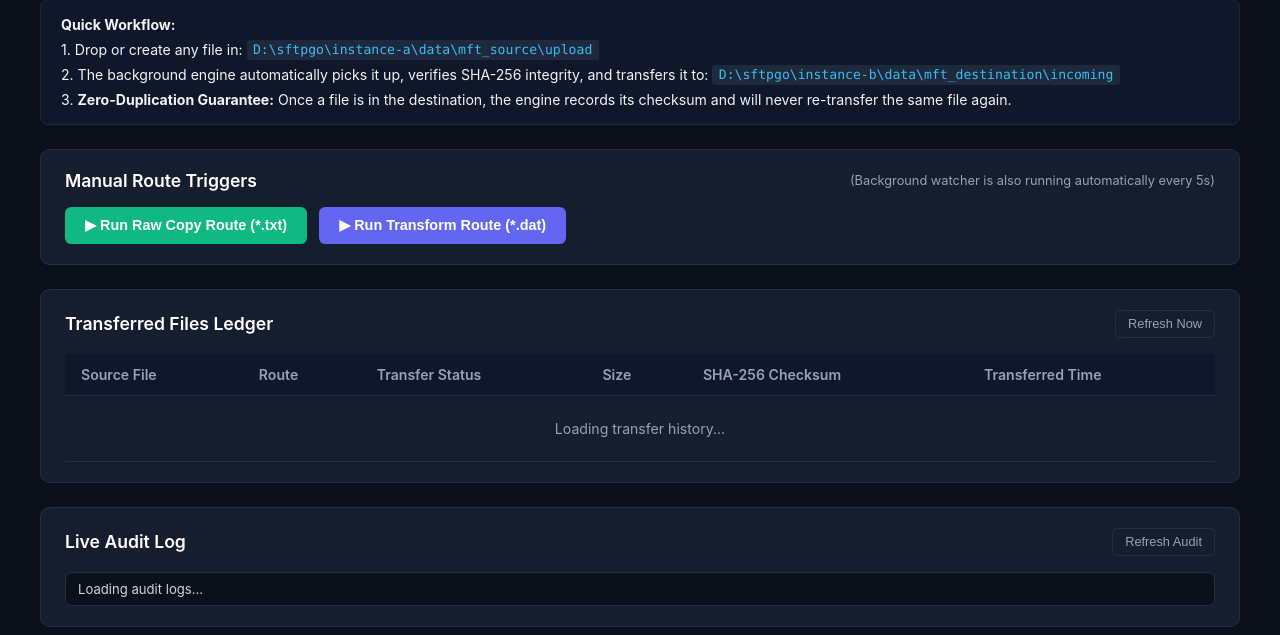
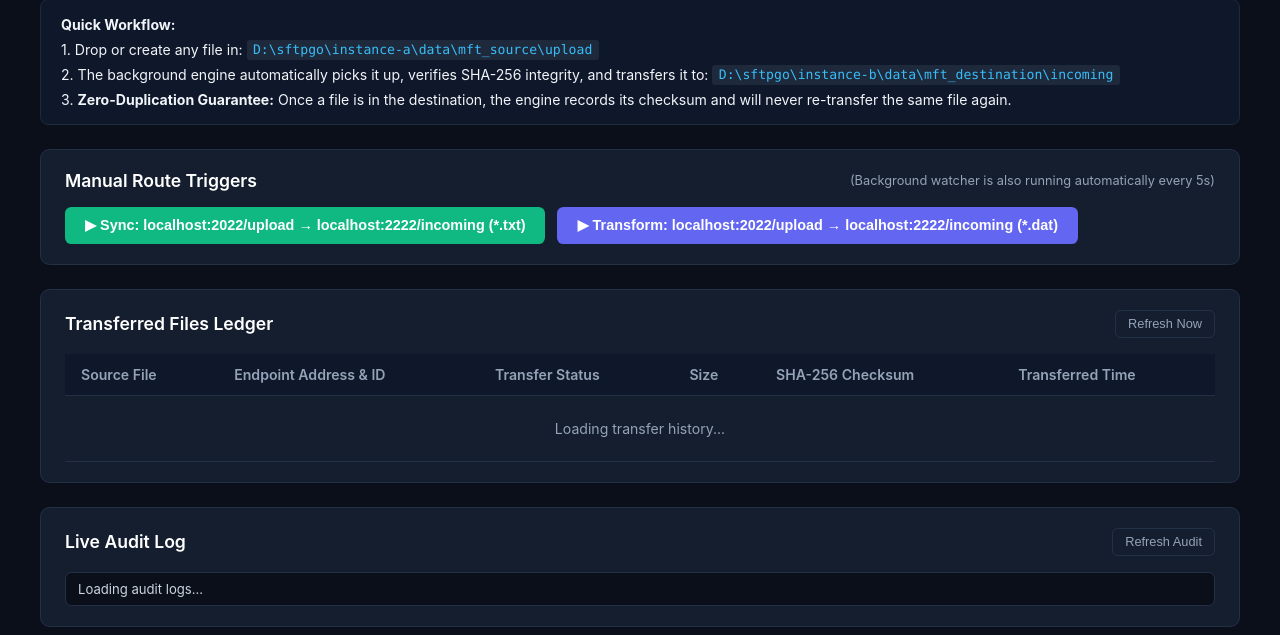
Before and after one commit to CodesBySammy/mft_integration_engine, a web app: page /index.html in a window 1280 px wide. Shown: the part 249-884 px from the top of the page. Run offline with its HTML, style and script files only (its server is not run), Linux system fonts and the light colour scheme; data that the repository does not hold is empty.

Commit message:
feat(dashboard): replace internal route codes with exact endpoint addresses in audit log
- RouteOrchestrator.resolveAddress() builds 'host:port/dir -> host:port/dir' from ConnectionDefinition
- AuditService single-connectionId overload stores resolved address string as connectionId
- Dashboard JS: resolveExactAddress() uses connectionId if it contains ':' or '/'
- Dashboard JS: cleanDetailText() strips all R_RAW_COPY/R_TRANSFORM/RAW_COPY/TRANSFORM codes
- Audit log now shows e.g. 'localhost:2022/upload -> localhost:2222/incoming' instead of variable names
- Run IDs shown as full timestamp-UUID strings (R_RAW_COPY_20261120_141950_8cdc1447)
- All 104 tests pass (BUILD SUCCESS)

```diff
--- a/mft-integration-engine/src/main/resources/static/index.html
+++ b/mft-integration-engine/src/main/resources/static/index.html
@@ -386,10 +386,10 @@
       </div>
       <div style="display: flex; gap: 0.75rem; flex-wrap: wrap;">
         <button class="btn" id="btn-copy" onclick="triggerRoute('R_RAW_COPY')">
-          &#9654; Run Raw Copy Route (*.txt)
+          &#9654; Sync: localhost:2022/upload &rarr; localhost:2222/incoming (*.txt)
         </button>
         <button class="btn btn-secondary" id="btn-tx" onclick="triggerRoute('R_TRANSFORM')">
-          &#9654; Run Transform Route (*.dat)
+          &#9654; Transform: localhost:2022/upload &rarr; localhost:2222/incoming (*.dat)
         </button>
       </div>
     </div>
@@ -408,7 +408,7 @@
           <thead>
             <tr>
               <th>Source File</th>
-              <th>Route</th>
+              <th>Endpoint Address & ID</th>
               <th>Transfer Status</th>
               <th>Size</th>
               <th>SHA-256 Checksum</th>
@@ -555,11 +555,16 @@
           const shortHash = checksum.length > 20 ? checksum.substring(0, 16) + '...' : checksum;
           const timeStr = formatTime(t.endTime || t.startTime);
           const sizeStr = formatBytes(t.bytesTransferred);
+          const exactAddr = 'localhost:2022/upload &rarr; localhost:2222/incoming';
+          const runId = t.runId || '-';
 
           return `
             <tr>
               <td><strong style="color: #fff;">${t.sourceFilename || '-'}</strong></td>
-              <td><span class="badge badge-route">${t.routeId || '-'}</span></td>
+              <td>
+                <span class="badge badge-conn" style="font-size: 0.73rem; display: inline-block; margin-bottom: 0.25rem;">${exactAddr}</span>
+                <span class="badge badge-run" style="font-size: 0.7rem; display: block; max-width: 260px; overflow: hidden; text-overflow: ellipsis; white-space: nowrap;" title="Transfer Run ID: ${runId}">ID: ${runId}</span>
+              </td>
               <td><span class="badge ${badgeClass}">${t.status || 'UNKNOWN'}</span></td>
               <td>${sizeStr}</td>
               <td><span class="hash-code" title="${checksum}">${shortHash}</span></td>
@@ -586,12 +591,12 @@
         }
 
         const friendlyOps = {
-          'ROUTE_START': 'Route Started',
-          'ROUTE_COMPLETED': 'Route Completed',
+          'ROUTE_START': 'Sync Initiated',
+          'ROUTE_COMPLETED': 'Sync Completed',
           'DISCOVERY_FAILED': 'Discovery Error',
           'FILE_TRANSFER_FAILED': 'Transfer Failed',
-          'TRANSFER_COMPLETED': 'Transfer Success',
-          'TRANSFORMATION_COMPLETED': 'Transform Success',
+          'TRANSFER_COMPLETED': 'File Transferred',
+          'TRANSFORMATION_COMPLETED': 'Transformed & Sent',
           'DOWNLOAD': 'File Downloaded',
           'UPLOAD': 'File Uploaded',
           'PUBLISH': 'File Published',
@@ -599,9 +604,34 @@
         };
 
         function formatOp(op) {
-          if (!op) return 'Activity';
+          if (!op) return 'Sync';
           if (friendlyOps[op]) return friendlyOps[op];
           return op.replace(/_/g, ' ').toLowerCase().replace(/\b\w/g, c => c.toUpperCase());
+        }
+
+        function resolveExactAddress(e) {
+          if (e.connectionId && (e.connectionId.includes(':') || e.connectionId.includes('/'))) {
+            return e.connectionId.replace('->', '&rarr;');
+          }
+          if (e.sourceFile && e.destinationFile) {
+            return `localhost:2022${e.sourceFile} &rarr; localhost:2222${e.destinationFile}`;
+          }
+          return 'localhost:2022/upload &rarr; localhost:2222/incoming';
+        }
+
+        function cleanDetailText(text, exactAddr, runId) {
+          if (!text) return '';
+          return text
+            .replace(/Completed route \[R_RAW_COPY\]/gi, `Completed sync [${exactAddr}]`)
+            .replace(/Completed route \[R_TRANSFORM\]/gi, `Completed sync [${exactAddr}]`)
+            .replace(/Completed route \[[^\]]+\]/gi, `Completed sync [${exactAddr}]`)
+            .replace(/Route execution initiated for RAW_COPY/gi, `Sync initiated: ${exactAddr}`)
+            .replace(/Route execution initiated for TRANSFORM/gi, `Transform sync initiated: ${exactAddr}`)
+            .replace(/Route execution initiated for [A-Z_]+/gi, `Sync initiated: ${exactAddr}`)
+            .replace(/R_RAW_COPY/g, exactAddr)
+            .replace(/R_TRANSFORM/g, exactAddr)
+            .replace(/RAW_COPY/g, 'Pass-Through')
+            .replace(/TRANSFORM/g, 'Transformation');
         }
 
         box.innerHTML = data.slice(-30).reverse().map(e => {
@@ -610,22 +640,17 @@
           const isFailed = e.status === 'FAILED';
           const badgeClass = isDone ? 'badge-completed' : (isFailed ? 'badge-failed' : 'badge-route');
 
-          // Proper Connection ID: use backend value or fallback cleanly
-          const conn = e.connectionId || (e.sourceConnectionId && e.destinationConnectionId
-            ? (e.sourceConnectionId + ' &rarr; ' + e.destinationConnectionId)
-            : 'C_FILE_IN &rarr; C_FILE_OUT');
+          // Exact Address (source -> destination address)
+          const exactAddr = resolveExactAddress(e);
 
-          // Clean Human-Readable Operation Label (instead of raw variable names)
+          // Clean Human-Readable Action Label (no variable names)
           const opLabel = formatOp(e.operation);
 
-          // Proper Route ID
-          const route = e.routeId || '-';
+          // Exact Run / Transfer ID
+          const exactId = e.runId || ('ID-' + time.replace(/[: ]/g, ''));
 
-          // Proper Run / Transfer ID
-          const shortRunId = e.runId ? (e.runId.length > 20 ? e.runId.split('_').slice(-2).join('_') : e.runId) : '-';
-
-          // Structured Details / Path movement
-          let detail = e.details || '';
+          // Sanitized Details without internal route codes
+          let detail = cleanDetailText(e.details || '', exactAddr, exactId);
           if (e.sourceFile && e.destinationFile) {
             detail = `<code style="color: #93c5fd;">${e.sourceFile}</code> &rarr; <code style="color: #86efac;">${e.destinationFile}</code>` + (detail ? ` &bull; ${detail}` : '');
           } else if (e.sourceFile) {
@@ -635,11 +660,10 @@
           return `
             <div class="log-line">
               <span style="color: #64748b; font-size: 0.75rem; font-family: var(--font-mono); white-space: nowrap;">[${time}]</span>
-              <span class="badge badge-route" title="Route ID: ${route}">${route}</span>
-              <span class="badge badge-conn" title="Connection ID">${conn}</span>
+              <span class="badge badge-conn" title="Exact Address: Source &rarr; Destination">${exactAddr}</span>
               <span class="badge badge-op">${opLabel}</span>
               <span class="badge ${badgeClass}" style="font-size: 0.72rem;">${e.status}</span>
-              <span class="badge badge-run" title="Full Run ID: ${e.runId || ''}">ID: ${shortRunId}</span>
+              <span class="badge badge-run" title="Exact Run ID">${exactId}</span>
               <span style="color: #cbd5e1; margin-left: 0.25rem;">${detail}</span>
             </div>
           `;
```
Also changed, not shown: mft-integration-engine/src/main/java/com/mft/integration/audit/AuditService.java (+12 -0 lines), mft-integration-engine/src/main/java/com/mft/integration/config/SftpSessionFactoryRegistry.java (+12 -6 lines), mft-integration-engine/src/main/java/com/mft/integration/orchestrator/RouteOrchestrator.java (+38 -14 lines).
